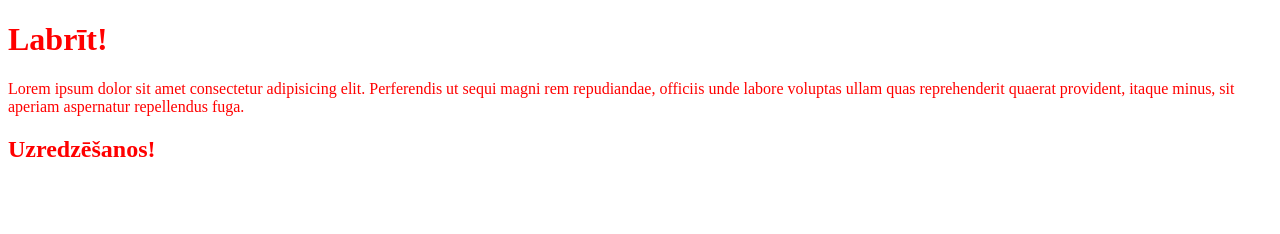
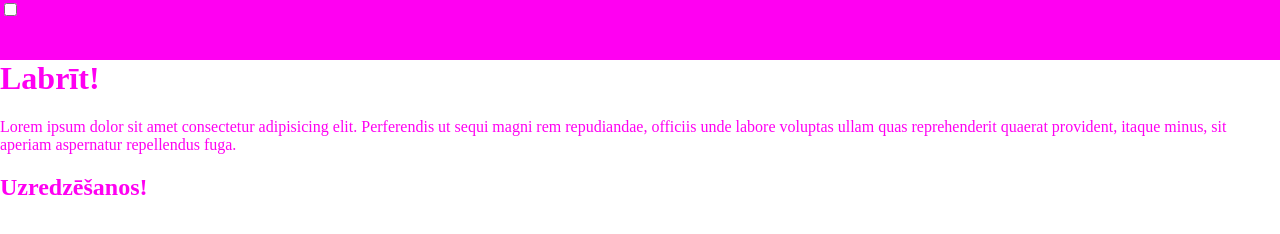
Before and after one commit to markussika/kviz, a plain HTML site: page index.html in a window 1280 px wide. Drawn offline with Linux system fonts and the light colour scheme.

Commit message:
theme added

```diff
--- a/index.css
+++ b/index.css
@@ -1,10 +1,15 @@
 html {
   /*var arī rakstīt ":root", "html" vietā!*/
+
+  --header-height: 60px;
+}
+html[data-theme="light"] {
   --krasa: rgb(255, 0, 242);
 }
-body {
-  --krasa: red;
+html[data-theme="dark"] {
+  --krasa: darkred;
 }
+
 h1 {
   color: var(--krasa);
 }
@@ -14,3 +19,18 @@ p {
 h2 {
   color: var(--krasa);
 }
+header {
+  width: 100vw;
+  height: var(--header-height);
+  background-color: var(--krasa);
+  position: fixed;
+  top: 0;
+  left: 0;
+  z-index: 2;
+}
+body {
+  margin: 0;
+}
+main {
+  margin-top: var(--header-height);
+}
--- a/index.html
+++ b/index.html
@@ -1,13 +1,18 @@
 <!DOCTYPE html>
-<html lang="en">
+<html lang="lv" data-theme="light" id="html">
   <head>
     <meta charset="UTF-8" />
     <meta http-equiv="X-UA-Compatible" content="IE=edge" />
     <meta name="viewport" content="width=device-width, initial-scale=1.0" />
     <title>Document</title>
     <link rel="stylesheet" href="index.css" />
+    <script src="index.js" defer></script>
   </head>
   <body>
+    <header>
+      <input type="checkbox" id="toggle-theme" />
+    </header>
+    <main>
       <h1>Labrīt!</h1>
       <p>
         Lorem ipsum dolor sit amet consectetur adipisicing elit. Perferendis ut
@@ -16,5 +21,6 @@
         repellendus fuga.
       </p>
       <h2>Uzredzēšanos!</h2>
+    </main>
   </body>
 </html>
--- /dev/null
+++ b/index.js
@@ -0,0 +1,13 @@
+// saglabā to checkboxu js mainīgajā!
+const toggleTheme = document.getElementById("toggle-theme");
+const html = document.getElementById("html");
+
+toggleTheme.addEventListener("change", toggleThemeHandeler);
+
+function toggleThemeHandeler() {
+  if (toggleTheme.checked) {
+    html.dataset.theme = "dark";
+  } else {
+    html.dataset.theme = "light";
+  }
+}
```
Lines whose indentation alone changed are shown as unchanged.
